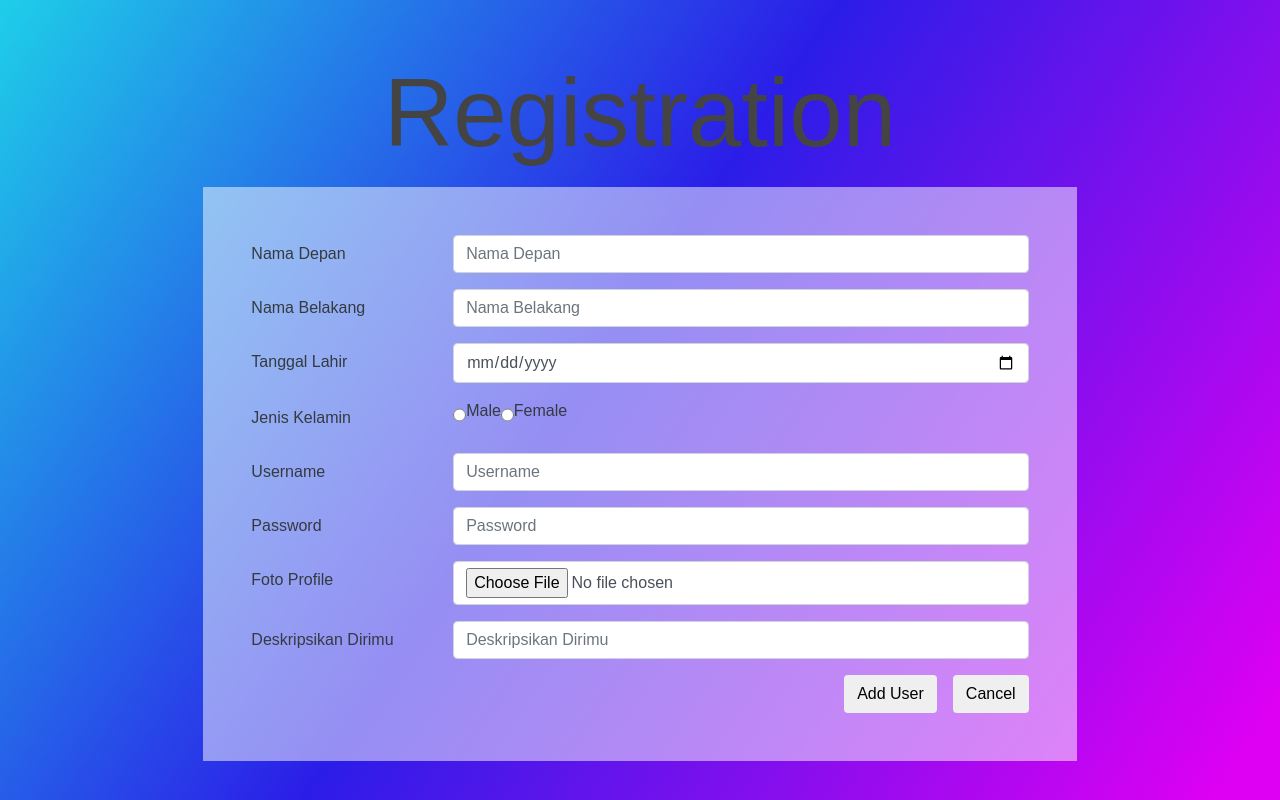
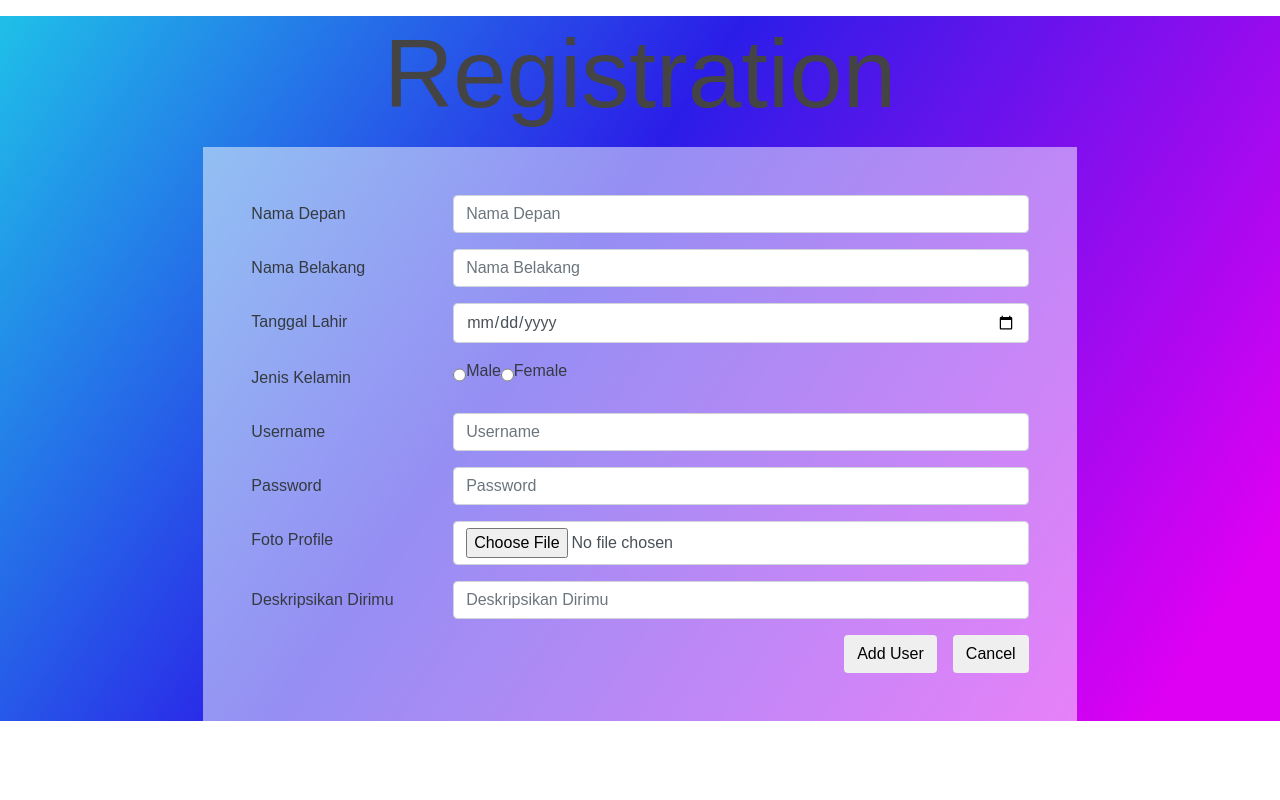
Before and after one commit to Hakanasa/UTS, a PHP site: page /view/register_user.php in a window 1280 px wide. Run offline with PHP 8.4, Linux system fonts and the light colour scheme; some libraries are stand-ins or nearby versions.

Commit message:
register_bug di fix

```diff
--- a/view/register_user.php
+++ b/view/register_user.php
@@ -33,8 +33,8 @@
   </head>
 
   <body>
-    <div id="fullpage">
-      <div class="section bg-white" id="section2">
+    <div>
+      <div class="section" id="section2">
         <h1 class="my-3">Registration</h1>
         <div class="row">
           <aside class="col-sm-2">
```
